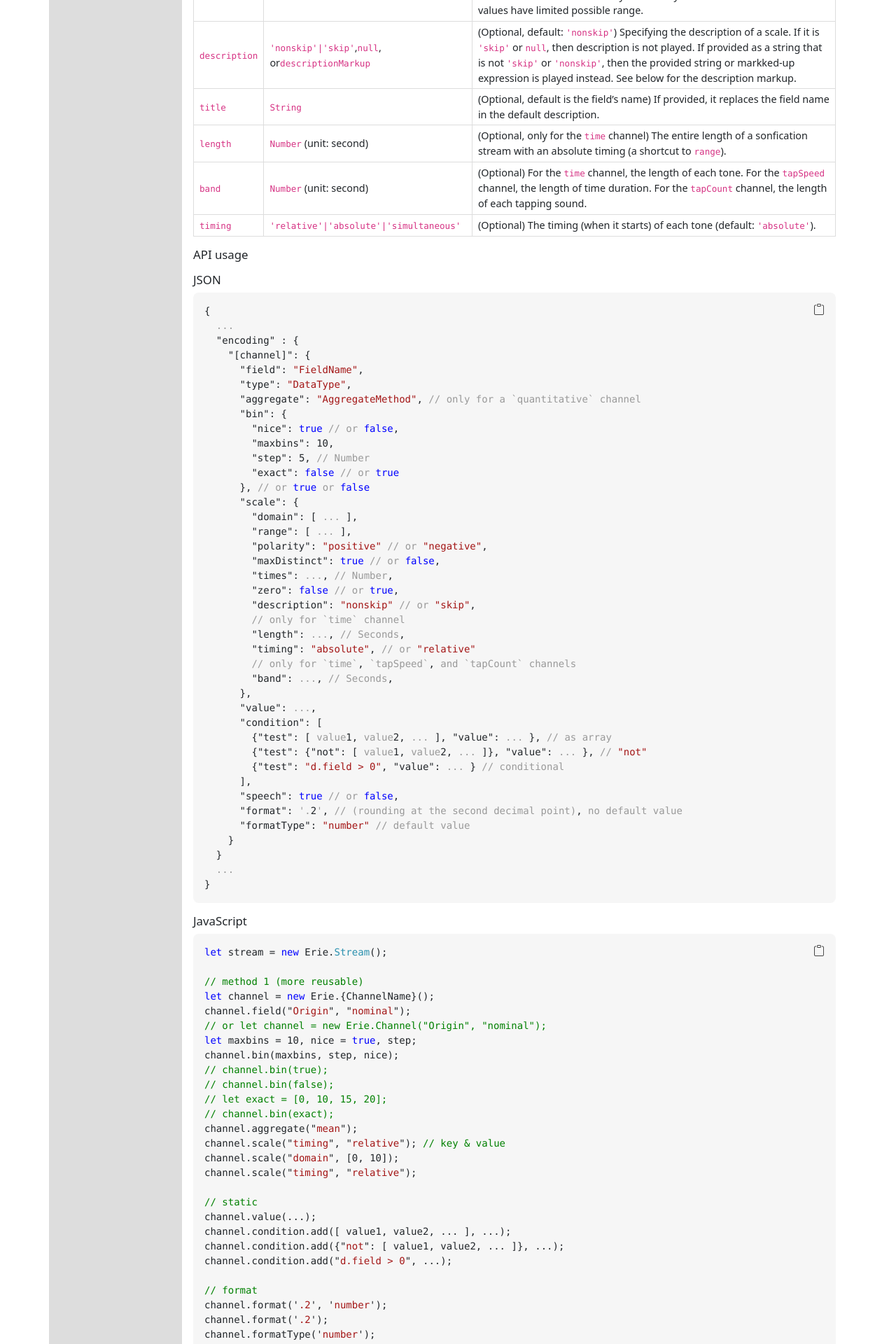
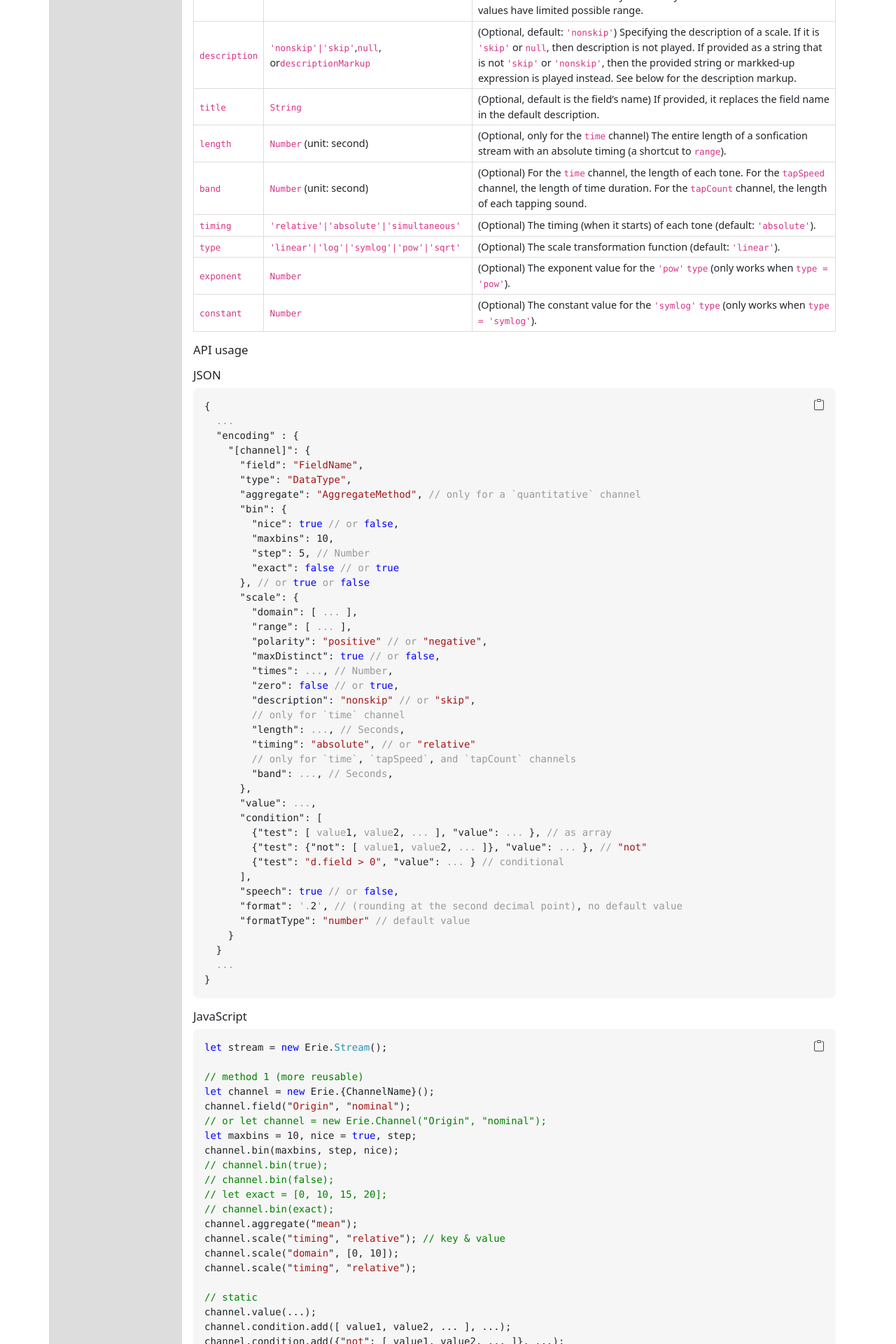
Before and after one commit to see-mike-out/erie-documentation, a Jekyll site: the page built from docs/legacy/encoding/encoding.md, in a window 1280 px wide. Shown: the part 3080-5000 px from the top of the page at 70% size. Built offline with Jekyll 4.4.1, drawn with Linux system fonts in a browser that asks for light colours.

Commit message:
scale type update

```diff
--- a/docs/legacy/encoding/encoding.md
+++ b/docs/legacy/encoding/encoding.md
@@ -107,6 +107,9 @@ Each encoding channel may have different `scale` properties, so refer to relevan
 | `length` | `Number` (unit: second) | (Optional, only for the `time` channel) The entire length of a sonfication stream with an absolute timing (a shortcut to `range`). |
 | `band` | `Number` (unit: second) | (Optional) For the `time` channel, the length of each tone. For the `tapSpeed` channel, the length of time duration. For the `tapCount` channel, the length of each tapping sound. |
 | `timing` | `'relative'|'absolute'|'simultaneous'` | (Optional) The timing (when it starts) of each tone (default: `'absolute'`). |
+| `type` | `'linear'|'log'|'symlog'|'pow'|'sqrt'` | (Optional) The scale transformation function (default: `'linear'`). |
+| `exponent` | `Number` | (Optional) The exponent value for the `'pow'` `type` (only works when `type = 'pow'`). |
+| `constant` | `Number` | (Optional) The constant value for the `'symlog'` `type` (only works when `type = 'symlog'`). |
 
 #### API usage
 
```
Also changed, not shown: docs/legacy/encoding/pitch.md (+1 -1 lines), 1 other file.
